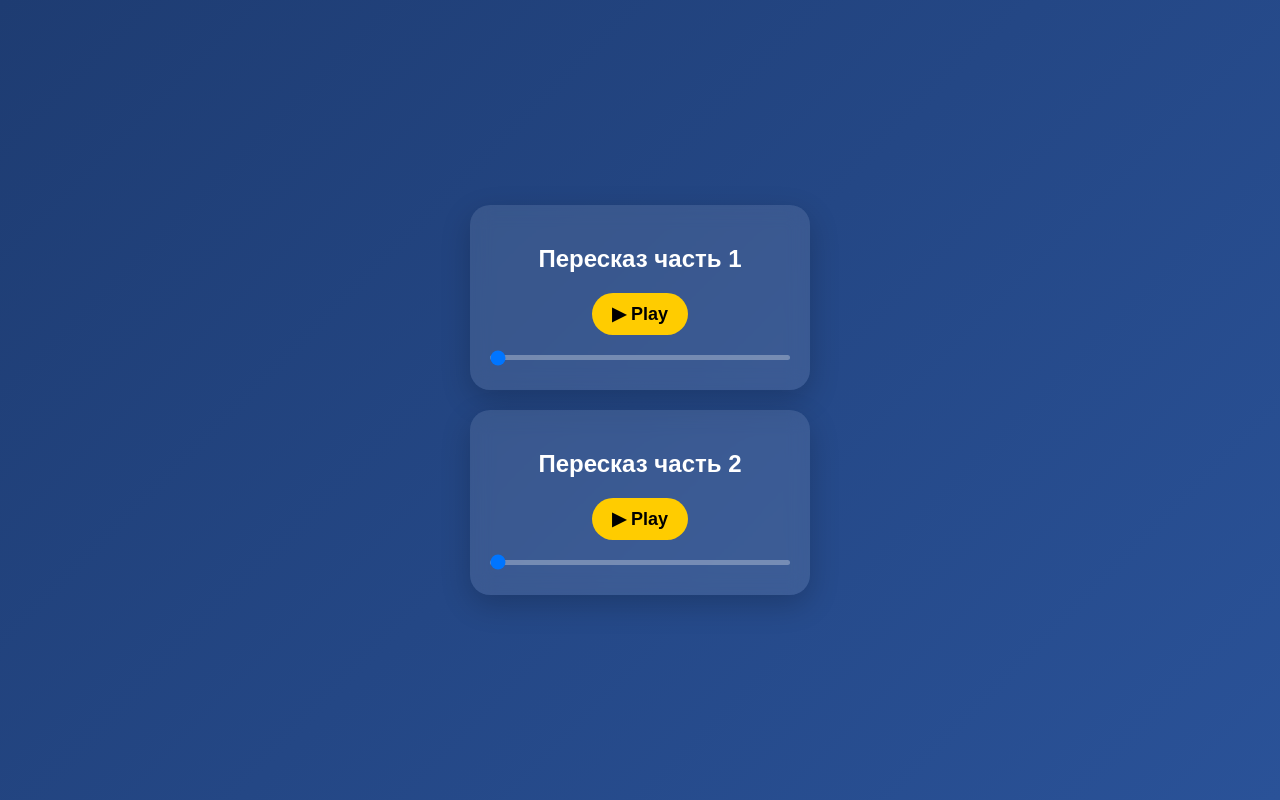
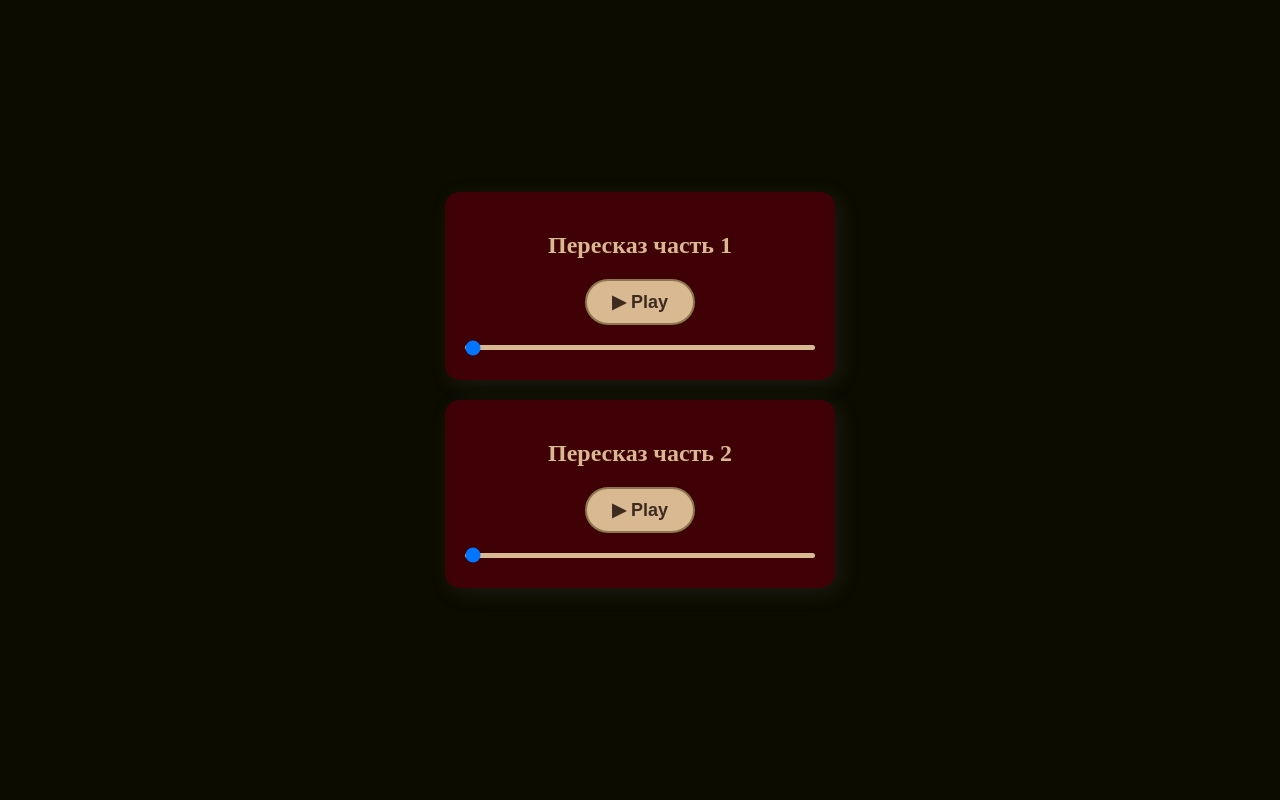
Before and after one commit to amir2501/-, a plain HTML site: page index.html in a window 1280 px wide. Drawn offline with Linux system fonts and the light colour scheme.

Commit message:
updated css

```diff
--- a/index.html
+++ b/index.html
@@ -4,51 +4,74 @@
     <meta charset="UTF-8" />
     <meta name="viewport" content="width=device-width, initial-scale=1.0" />
     <title>Wow Music Player</title>
-  </head>
-  <body
-    style="
+    <style>
+      body {
         display: flex;
         flex-direction: column;
         align-items: center;
         justify-content: center;
         height: 100vh;
         text-align: center;
-      font-family: Arial, sans-serif;
-      background: linear-gradient(135deg, #1e3c72, #2a5298);
-      color: white;
+        font-family: "Times New Roman", serif;
+        background-color: #0d0c00;
+        color: #d9b991;
         overflow: hidden;
         margin: 0;
-    "
-  >
-    <!-- First Audio Player -->
-    <div
-      style="
-        background: rgba(255, 255, 255, 0.1);
-        backdrop-filter: blur(10px);
+      }
+
+      .player-container {
+        background: #400106;
+        /* border: 2px solid #d4af37; */
         padding: 20px;
-        border-radius: 20px;
-        box-shadow: 0px 10px 30px rgba(0, 0, 0, 0.2);
-        width: 300px;
+        border-radius: 15px;
+        box-shadow: 5px 5px 20px rgba(91, 91, 91, 0.2);
+        width: 350px;
         text-align: center;
         margin-bottom: 20px;
-      "
-    >
-      <h2 style="margin-bottom: 10px">Пересказ часть 1</h2>
-      <audio id="player1" src="пересказ.mp3"></audio>
-      <button
-        onclick="togglePlay('player1', 'playBtn1')"
-        id="playBtn1"
-        style="
-          background: #ffcc00;
-          border: none;
-          padding: 10px 20px;
+      }
+
+      h2 {
+        margin-bottom: 10px;
+        font-weight: bold;
+      }
+
+      .play-btn {
+        background: #d9b991;
+        border: 2px solid #8c784e;
+        padding: 10px 25px;
         font-size: 18px;
         border-radius: 50px;
         cursor: pointer;
         margin: 10px;
         transition: 0.3s;
         font-weight: bold;
-        "
+        color: #3d2b1f;
+      }
+
+      .play-btn:hover {
+        background: #b89e5a;
+      }
+
+      input[type="range"] {
+        width: 100%;
+        margin: 10px 0;
+        -webkit-appearance: none;
+        background: #d9b991;
+        height: 5px;
+        border-radius: 5px;
+        outline: none;
+        cursor: pointer;
+      }
+    </style>
+  </head>
+  <body>
+    <div class="player-container">
+      <h2>Пересказ часть 1</h2>
+      <audio id="player1" src="пересказ.mp3"></audio>
+      <button
+        onclick="togglePlay('player1', 'playBtn1')"
+        id="playBtn1"
+        class="play-btn"
       >
         ▶ Play
       </button>
@@ -58,48 +81,16 @@
         value="0"
         step="1"
         oninput="seekAudio('player1', 'seek1')"
-        style="
-          width: 100%;
-          margin: 10px 0;
-          -webkit-appearance: none;
-          background: rgba(255, 255, 255, 0.3);
-          height: 5px;
-          border-radius: 5px;
-          outline: none;
-          transition: 0.3s;
-          cursor: pointer;
-        "
       />
     </div>
 
-    <!-- Second Audio Player -->
-    <div
-      style="
-        background: rgba(255, 255, 255, 0.1);
-        backdrop-filter: blur(10px);
-        padding: 20px;
-        border-radius: 20px;
-        box-shadow: 0px 10px 30px rgba(0, 0, 0, 0.2);
-        width: 300px;
-        text-align: center;
-      "
-    >
-      <h2 style="margin-bottom: 10px">Пересказ часть 2</h2>
+    <div class="player-container">
+      <h2>Пересказ часть 2</h2>
       <audio id="player2" src="Пересказ часть 2.mp3"></audio>
       <button
         onclick="togglePlay('player2', 'playBtn2')"
         id="playBtn2"
-        style="
-          background: #ffcc00;
-          border: none;
-          padding: 10px 20px;
-          font-size: 18px;
-          border-radius: 50px;
-          cursor: pointer;
-          margin: 10px;
-          transition: 0.3s;
-          font-weight: bold;
-        "
+        class="play-btn"
       >
         ▶ Play
       </button>
@@ -109,17 +100,6 @@
         value="0"
         step="1"
         oninput="seekAudio('player2', 'seek2')"
-        style="
-          width: 100%;
-          margin: 10px 0;
-          -webkit-appearance: none;
-          background: rgba(255, 255, 255, 0.3);
-          height: 5px;
-          border-radius: 5px;
-          outline: none;
-          transition: 0.3s;
-          cursor: pointer;
-        "
       />
     </div>
 
@@ -148,12 +128,10 @@
         const player = document.getElementById(playerId);
         const seekBar = document.getElementById(seekId);
 
-        // Update max value only when metadata is loaded
         player.addEventListener("loadedmetadata", () => {
           seekBar.max = player.duration;
         });
 
-        // Update seek bar as audio plays
         player.addEventListener("timeupdate", () => {
           seekBar.value = player.currentTime;
         });
```
Lines whose indentation alone changed are shown as unchanged.
